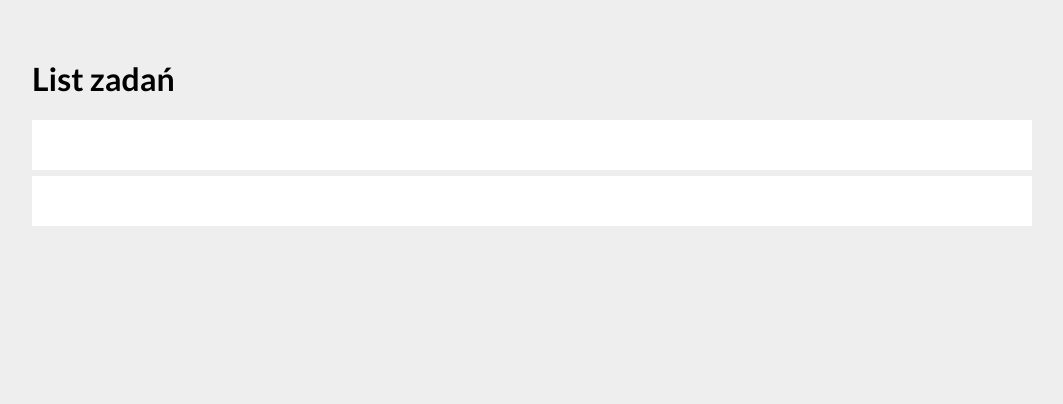
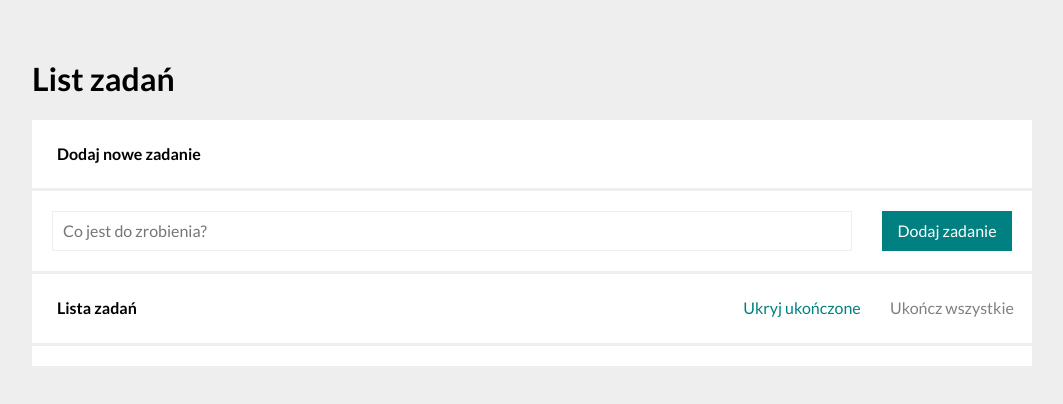
Before and after one commit to michalwodniczak/todo-list-react, a React (Create React App) app: page / in a window 1280 px wide. Shown: the top 404 px of the page, without its empty margins (108-1171 px from the left). Built offline with nearby package versions, Linux system fonts and the light colour scheme.

Commit message:
repair render component

```diff
--- a/src/App.js
+++ b/src/App.js
@@ -54,11 +54,11 @@ function App() {
         title="List zadań"
       />
       <main>
-        <Section>
+        <Section
           title="Dodaj nowe zadanie"
           body={<Form addNewTask={addNewTask} />}
-        </Section>
-        <Section>
+        />
+        <Section
           title="Lista zadań"
           body={
             <Tasks
@@ -74,7 +74,7 @@ function App() {
               toggleHideDone={toggleHideDone}
               setAllDone={setAllDone}
             />}
-        </Section>
+        />
       </main>
     </Container>
   );
```
